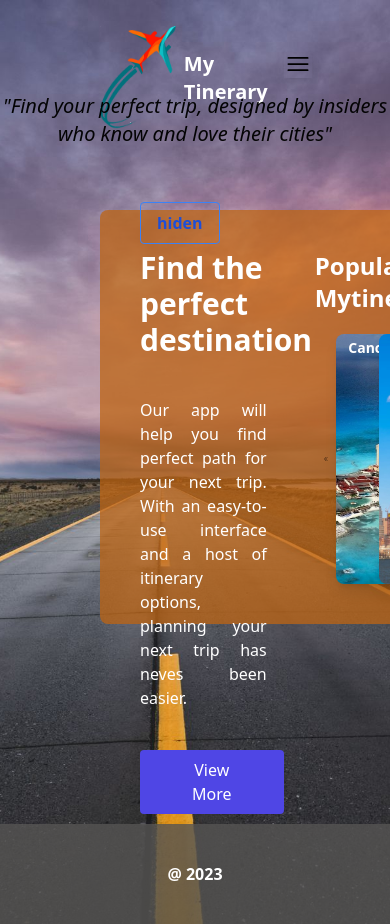
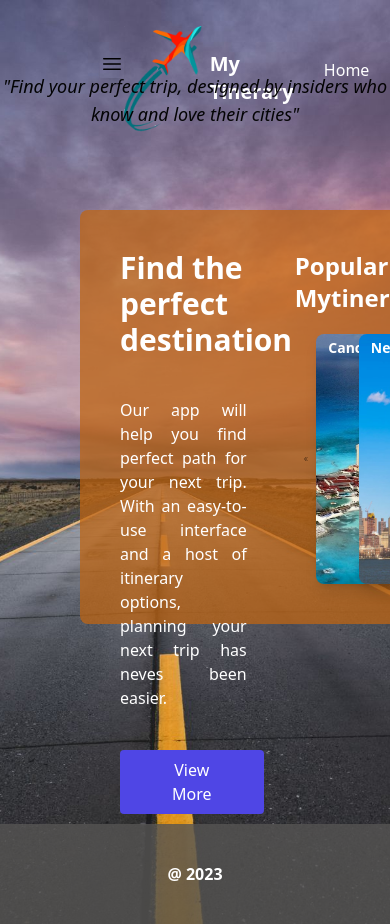
Before and after one commit to TeresitaFraszczak/mytinerary-fraszczak, a React (Vite) app: page / in a window 390 px wide. Shown: the top 924 px of the page. Built offline with nearby package versions, Linux system fonts and the light colour scheme.

Commit message:
Algo de Responsive

```diff
--- a/src/components/Buttoncarrous.jsx
+++ /dev/null
@@ -1,10 +0,0 @@
-
-
-export default function Buttoncarrous({ value, onClick }) {
-  return (
-
-   <div className="absolute flex flex-end -translate-y-12">
-   <input type='button' value={value} className="bg-transparent hover:bg-blue-500 text-blue-700 font-semibold hover:text-white py-2 px-4 border border-blue-500 hover:border-transparent rounded" onClick={onClick}/>
-   </div>
-  );
-}
--- /dev/null
+++ b/src/components/Display.jsx
@@ -0,0 +1,10 @@
+import { Link as Anchor } from "react-router-dom"
+
+export default function Display() {
+  return (
+    <div className="flex flex-col ms-5 absolute top-[80px] left-[100px] gap-1 p-2 rounded-xl">
+    <Anchor href="./home" className="text-white font-bold font-medium px-3 py-2 text-center">Home</Anchor>
+    <Anchor to="./cities" className="text-white font-bold font-medium px-3 py-2 text-center">Cities</Anchor>
+    </div>
+  )
+}
--- /dev/null
+++ b/src/components/Hamburg.jsx
@@ -0,0 +1,9 @@
+import React from 'react'
+
+export default function Hamburg({ onClick }) {
+  return (
+    <svg xmlns="http://www.w3.org/2000/svg" fill="none" viewBox="0 0 24 24" strokeWidth={1.5} stroke="currentColor" className="w-7 h-7 shadow-lg md:hidden" onClick={onClick}>
+    <path strokeLinecap="round" strokeLinejoin="round" d="M3.75 6.75h16.5M3.75 12h16.5m-16.5 5.25h16.5" />
+    </svg>
+  )
+}
--- a/src/components/NavBar.jsx
+++ b/src/components/NavBar.jsx
@@ -1,18 +1,16 @@
-import { useState } from "react";
+
 import { Link as Anchor } from "react-router-dom";
 
+
 export default function NavBar() {
-  let [show,setShow]=useState(false)
+
+
   return (
-    <nav className='flex sm:justify-end space-x-4'>
-    <svg xmlns="http://www.w3.org/2000/svg" fill="none" viewBox="0 0 24 24" strokeWidth={1.5} stroke="currentColor" className="w-7 h-7  shadow-lg" onClick={()=>setShow(!show)}>
-    <path strokeLinecap="round" strokeLinejoin="round" d="M3.75 6.75h16.5M3.75 12h16.5m-16.5 5.25h16.5" />
-    </svg>
+    <nav className='flex sm:justify-end space-x-4 md:flex-row'>
 
-    {show ? (
-      <>
     <Anchor href="./home" className="text-white font-bold font-medium px-3 py-2 text-center">Home</Anchor>
     <Anchor to="./cities" className="text-white font-bold font-medium px-3 py-2 text-center">Cities</Anchor>
+
     <button className='px-3 py-0 flex rounded h-[45px] bg-[#4F46E5] animate-bounce hover:bg-orange-600'>
       <Anchor href="./" className="flex text-white font-bold font-medium px-0 py-2 m-1 items-center">
       <svg xmlns="http://www.w3.org/2000/svg" viewBox="0 0 24 24" fill="currentColor" className="w-3 h-3 mr-1">
@@ -20,9 +18,6 @@ export default function NavBar() {
       </svg> Login</Anchor>
     </button>
 
-    </>
-    ) : (null)}
-
     </nav>
   );
 }
--- a/src/layouts/HeaderLayout.jsx
+++ b/src/layouts/HeaderLayout.jsx
@@ -1,12 +1,19 @@
+import { useState } from "react"
 import NavBar from "../components/NavBar"
 import Footer from "../components/Footer"
 import { Outlet } from "react-router-dom"
-export default function HeaderLayout({children}) {
+import Hamburg from "../components/Hamburg"
+import Display from "../components/Display";
+
+export default function HeaderLayout() {
+  let [show,setShow]=useState(false)
   return (
     <>
+    <header className='flex justify-between mx-[100px] pt-[50px] max-h-[50px]'>
+    <div className='flex'>
+    <Hamburg onClick={()=>setShow(!show)}/>
+    {show && <Display />}
 
-    <header className='flex justify-between mx-[100px] pt-[50px] max-h-[50px]'>
-      <div className='flex'>
         <logo className="w-[100px] -translate-y-6 hover:animate-pulse">
         <img src="img/logo33.png" alt="logo" />
         </logo>
@@ -15,7 +22,7 @@ export default function HeaderLayout({children}) {
        <NavBar />
     </header>
       <Outlet />
-       <Footer />
+    <Footer />
     </>
   )
 }
--- a/src/pages/Home.jsx
+++ b/src/pages/Home.jsx
@@ -1,6 +1,5 @@
 import { useState,useEffect } from "react";
 import Carrousel from "../components/Carrousel";
-import Buttoncarrous from "../components/Buttoncarrous";
 import axios from "axios";
 import { Link as Anchor } from "react-router-dom";
 
@@ -39,11 +38,17 @@ export default function Home() {
     <>
 
     <div className="flex justify-center h-[100px] items-center">
-      <p className="italic mt-10 text-center text-xl animate-[pulse_6s_ease-in-out_infinite]">"Find your perfect trip, designed by insiders who know and love their cities"</p>
+      <p className="italic mt-200px text-center text-lg animate-[pulse_6s_ease-in-out_infinite]
+      md:italic md:mt-100px md:text-center md:text-xl md:animate-[pulse_6s_ease-in-out_infinite]
+      lg:italic lg:mt-10 lg:text-center lg:text-xl lg:animate-[pulse_6s_ease-in-out_infinite]
+      ">"Find your perfect trip, designed by insiders who know and love their cities"</p>
     </div>
 
-    <main className='flex mx-[100px] mt-[60px] mb-[200px]'>
-    <div className='rounded-lg flex ps-10 py-10'style={{backgroundColor: 'rgba(190, 101, 18, 0.74)'}} >
+    <main className=
+    'grow flex mx-[80px] mt-[60px] mb-[200px] flex-wrap'>
+    <div className='rounded-lg flex ps-10 py-10
+    md:rounded-lg md:flex md:ps-10 md:py-10'
+    style={{backgroundColor: 'rgba(190, 101, 18, 0.74)'}} >
     <div className='mr-12 w-4/12 h-[250px] text-white'>
        <h2 className="font-bold text-3xl">Find the perfect destination</h2>
        <p className="py-10 text-justify">Our app will help you find perfect path for your next trip. With an easy-to-use interface and a host of itinerary options, planning your next trip has neves been easier.</p>
@@ -52,9 +57,8 @@ export default function Home() {
        </button>
     </div>
 
-    {show ? (<Buttoncarrous onClick={()=>setShow(!show)} value={"hiden"}/>) : (<Buttoncarrous onClick={()=>setShow(!show)} value={"view"}/>) }
 
-    {show ? <Carrousel data={data} /> : (null)}
+    <Carrousel data={data} />
 
     </div>
    </main>
```
